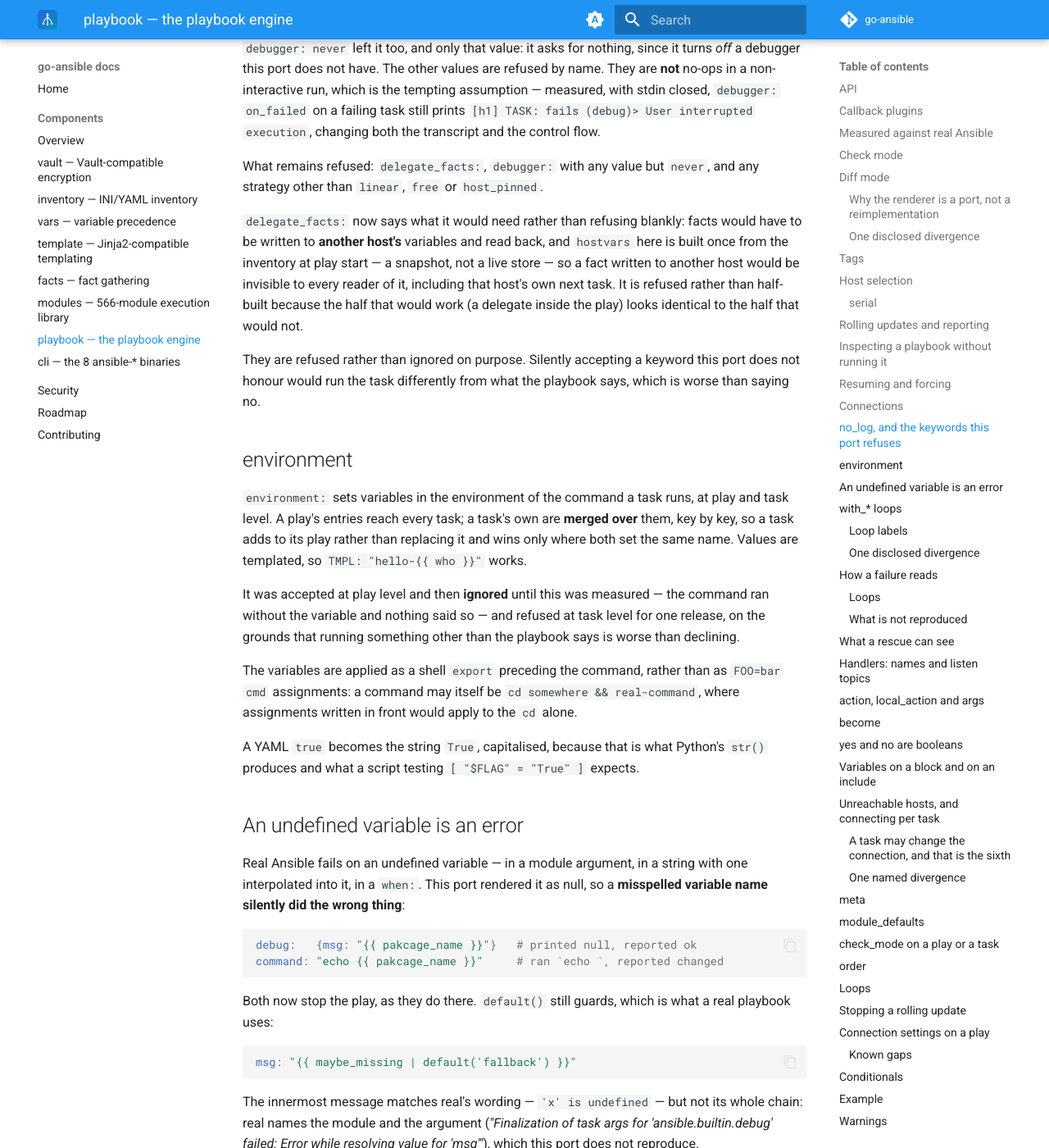
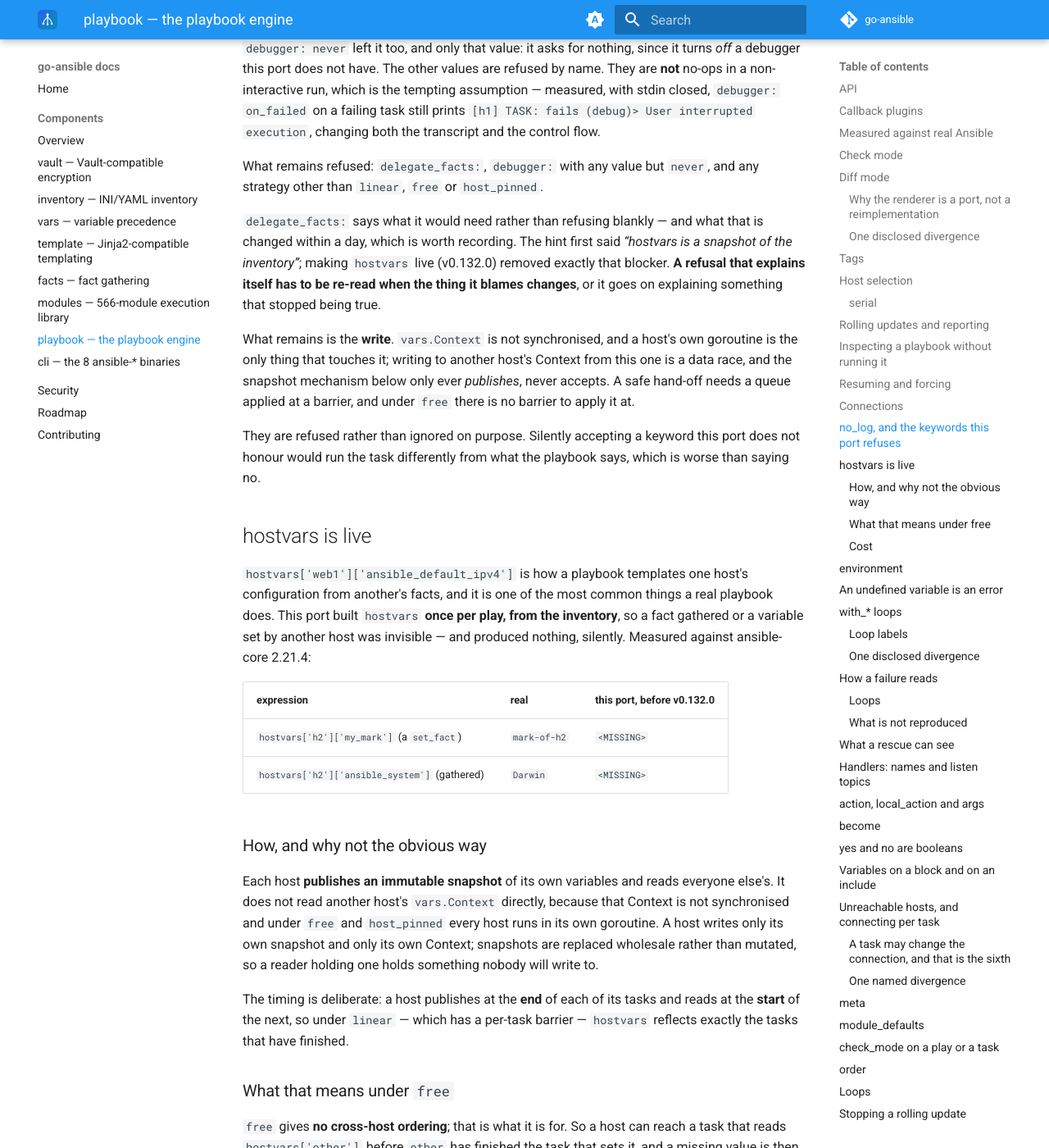
Before and after one commit to go-ansible/docs, an MkDocs documentation site: the page built from docs/components/playbook.md, in a window 1280 px wide and 1400 px high, scrolled down 12259 px. Shown: the whole window at 82% size. Built offline with MkDocs 1.6.1 and Material for MkDocs 9.7.7, drawn with Linux system fonts in a browser that asks for light colours; the version menu is left out; some of the changed text lies outside the part shown.

Commit message:
playbook: hostvars is live (#73)
hostvars was built once per play from the inventory, so a fact gathered
or a variable set by another host was invisible - one of the most common
things a real playbook does, producing nothing silently.

The new section says how (publish an immutable snapshot, read everyone
else's, never touch another host's unsynchronised vars.Context), when
(publish at the end of a task, read at the start of the next), and what
that means under free: no cross-host ordering, so a missing value there
is the correct answer. It records that the test first asserted the value
under all three strategies and was caught by CI on ppc64le under qemu.

Cost is stated because it is not free: ~2x on a 150-host play.

And a correction one section up: delegate_facts' hint said "hostvars is a
snapshot of the inventory", written yesterday and false today. A refusal
that explains itself has to be re-read when the thing it blames changes.

Co-authored-by: Claude Opus 5 <noreply@anthropic.com>

```diff
--- a/docs/components/playbook.md
+++ b/docs/components/playbook.md
@@ -606,18 +606,70 @@ the transcript and the control flow.
 What remains refused: `delegate_facts:`, `debugger:` with any value but
 `never`, and any strategy other than `linear`, `free` or `host_pinned`.
 
-`delegate_facts:` now says what it would need rather than refusing
-blankly: facts would have to be written to **another host's** variables
-and read back, and `hostvars` here is built once from the inventory at
-play start — a snapshot, not a live store — so a fact written to another
-host would be invisible to every reader of it, including that host's own
-next task. It is refused rather than half-built because the half that
-would work (a delegate inside the play) looks identical to the half that
-would not.
+`delegate_facts:` says what it would need rather than refusing blankly —
+and what that is changed within a day, which is worth recording. The hint
+first said *“hostvars is a snapshot of the inventory”*; making `hostvars`
+live (v0.132.0) removed exactly that blocker. **A refusal that explains
+itself has to be re-read when the thing it blames changes**, or it goes on
+explaining something that stopped being true.
+
+What remains is the **write**. `vars.Context` is not synchronised, and a
+host's own goroutine is the only thing that touches it; writing to another
+host's Context from this one is a data race, and the snapshot mechanism
+below only ever *publishes*, never accepts. A safe hand-off needs a queue
+applied at a barrier, and under `free` there is no barrier to apply it at.
 
 They are refused rather than ignored on purpose. Silently accepting a
 keyword this port does not honour would run the task differently from
 what the playbook says, which is worse than saying no.
+
+## hostvars is live
+
+`hostvars['web1']['ansible_default_ipv4']` is how a playbook templates one
+host's configuration from another's facts, and it is one of the most
+common things a real playbook does. This port built `hostvars` **once per
+play, from the inventory**, so a fact gathered or a variable set by
+another host was invisible — and produced nothing, silently. Measured
+against ansible-core 2.21.4:
+
+| expression | real | this port, before v0.132.0 |
+|---|---|---|
+| `hostvars['h2']['my_mark']` (a `set_fact`) | `mark-of-h2` | `<MISSING>` |
+| `hostvars['h2']['ansible_system']` (gathered) | `Darwin` | `<MISSING>` |
+
+### How, and why not the obvious way
+
+Each host **publishes an immutable snapshot** of its own variables and
+reads everyone else's. It does not read another host's `vars.Context`
+directly, because that Context is not synchronised and under `free` and
+`host_pinned` every host runs in its own goroutine. A host writes only
+its own snapshot and only its own Context; snapshots are replaced
+wholesale rather than mutated, so a reader holding one holds something
+nobody will write to.
+
+The timing is deliberate: a host publishes at the **end** of each of its
+tasks and reads at the **start** of the next, so under `linear` — which
+has a per-task barrier — `hostvars` reflects exactly the tasks that have
+finished.
+
+### What that means under `free`
+
+`free` gives **no cross-host ordering**; that is what it is for. So a host
+can reach a task that reads `hostvars['other']` before `other` has
+finished the task that sets it, and a missing value is then the correct
+answer rather than a bug. Real behaves the same way. (The test for this
+first asserted the value under all three strategies and passed here every
+time; CI caught it on ppc64le under qemu, slow enough to lose the race
+this machine always won.)
+
+A host **outside the play** still resolves, from the inventory's own view
+— real's `hostvars` covers the whole inventory, not the batch.
+
+### Cost
+
+Measured rather than assumed, on a 50-task play: 0.04s against 0.02s at
+50 hosts, 0.21s against 0.09s at 150 — about 2×, with the same growth
+rate, because the refresh copies pointers rather than variable maps.
 
 ## environment
 
```
